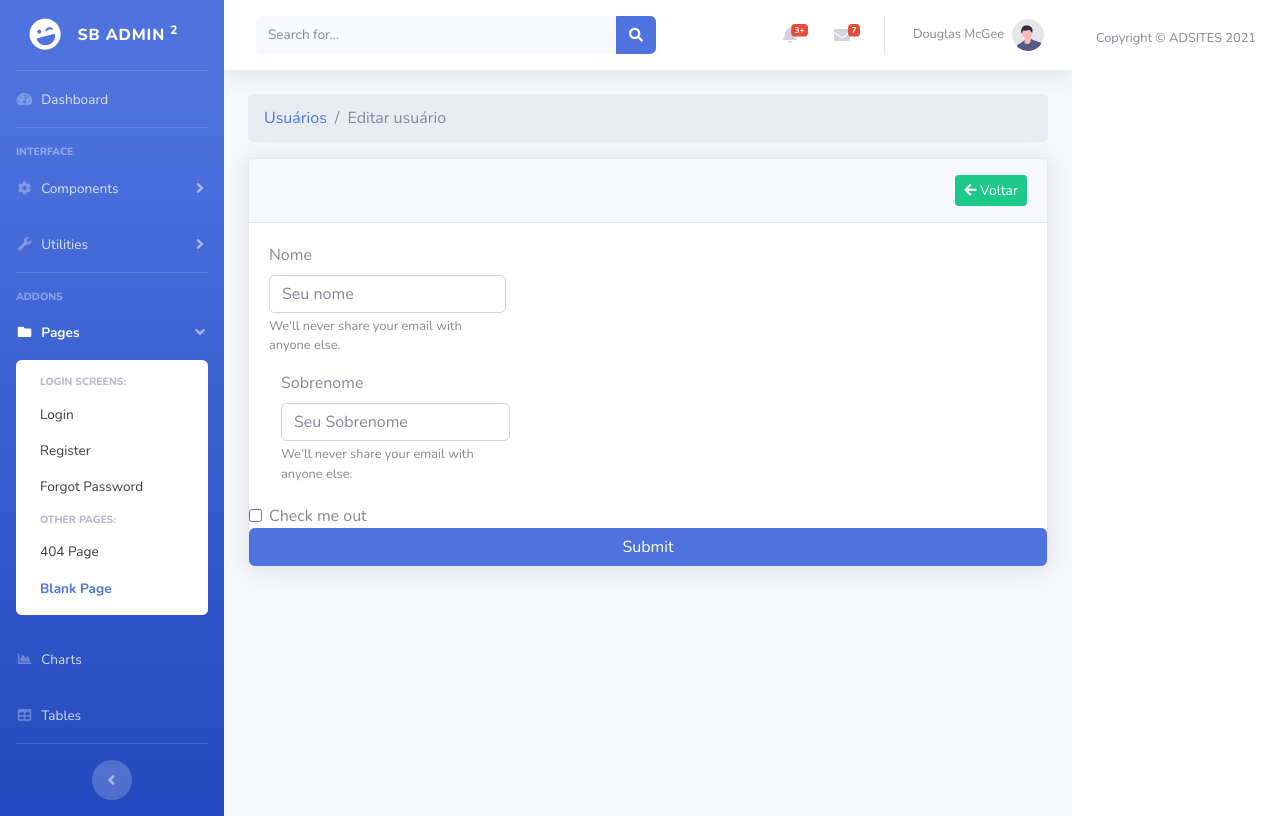
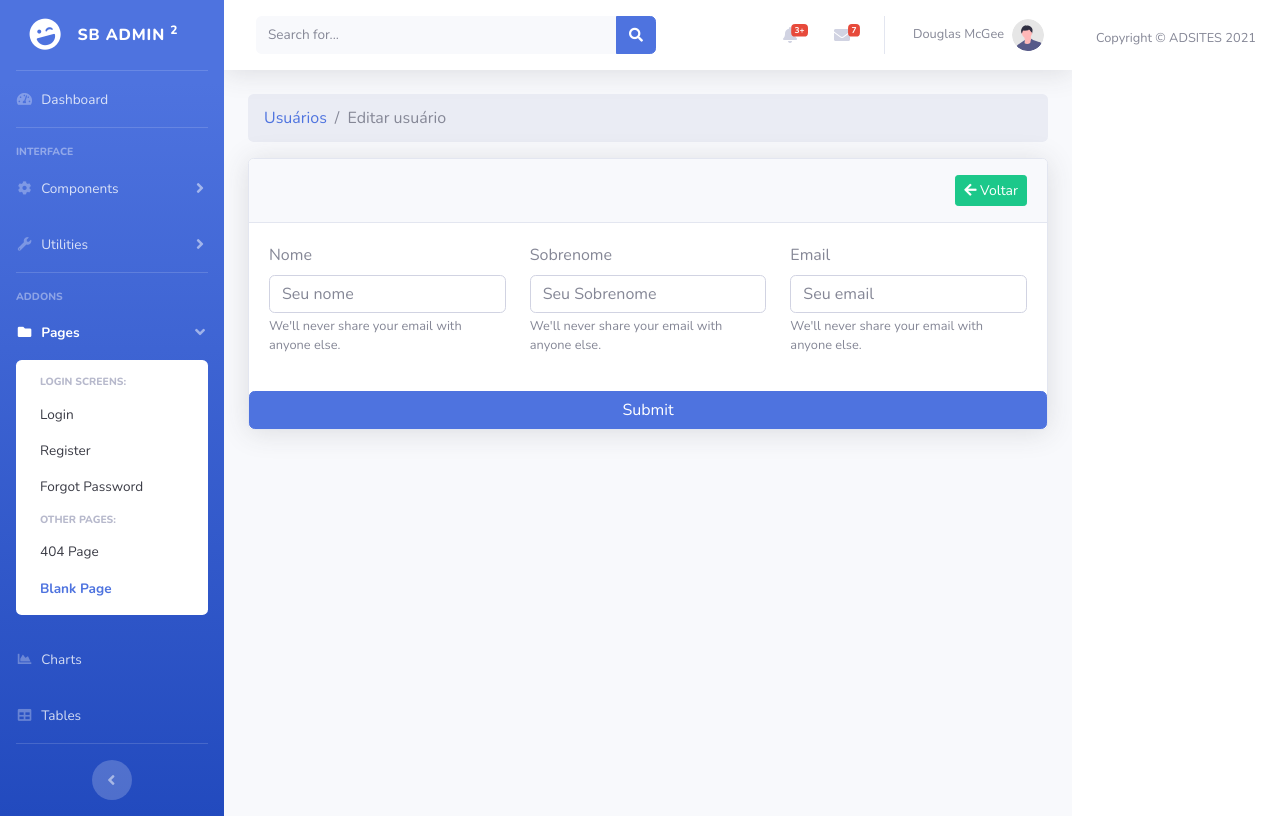
Before and after one commit to Acelot270290/sistema-gerenciamento, a CodeIgniter app: page /ordem/index.php/usuarios/edit/1 in a window 1280 px wide. Run offline with CodeIgniter, Linux system fonts and the light colour scheme; tables that the repository leaves empty or names only in its code hold one stand-in row (values such as "Sample post"); data that the repository does not hold is empty.

Commit message:
atualizando para finalizar o edit

```diff
--- a/application/views/usuarios/edit.php
+++ b/application/views/usuarios/edit.php
@@ -21,21 +21,24 @@
       <div class="card-body">
         <form>
           <div class="form-group row">
+
             <div class="col-md-4">
               <label for="exampleInputEmail1">Nome</label>
               <input type="text" class="form-control" name="first_name" placeholder="Seu nome" value="<?php echo $usuario->first_name; ?>">
               <small id="emailHelp" class="form-text text-muted">We'll never share your email with anyone else.</small>
+
             </div>
-          </div>
-		  <div class="col-md-4">
+			<div class="col-md-4">
               <label for="exampleInputEmail1">Sobrenome</label>
               <input type="text" class="form-control" name="last_name" placeholder="Seu Sobrenome" value="<?php echo $usuario->last_name; ?>">
               <small id="emailHelp" class="form-text text-muted">We'll never share your email with anyone else.</small>
-            </div>
+        	</div>
+			<div class="col-md-4">
+              <label for="exampleInputEmail1">Email</label>
+              <input type="email" class="form-control" name="email" placeholder="Seu email" value="<?php echo $usuario->email; ?>">
+              <small id="emailHelp" class="form-text text-muted">We'll never share your email with anyone else.</small>
+        	</div>
           </div>
-                   <div class="form-check">
-            <input type="checkbox" class="form-check-input" id="exampleCheck1">
-            <label class="form-check-label" for="exampleCheck1">Check me out</label>
           </div>
           <button type="submit" class="btn btn-primary">Submit</button>
         </form>
```
